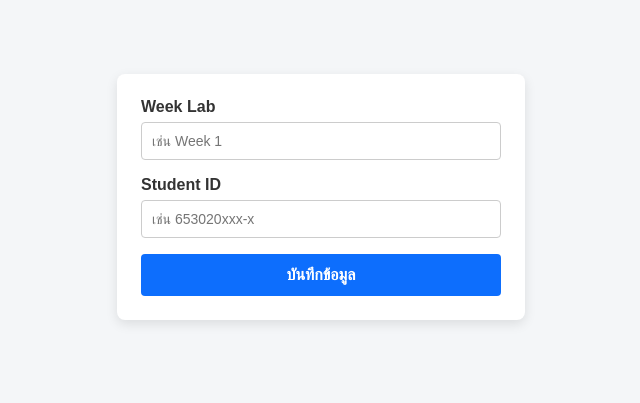
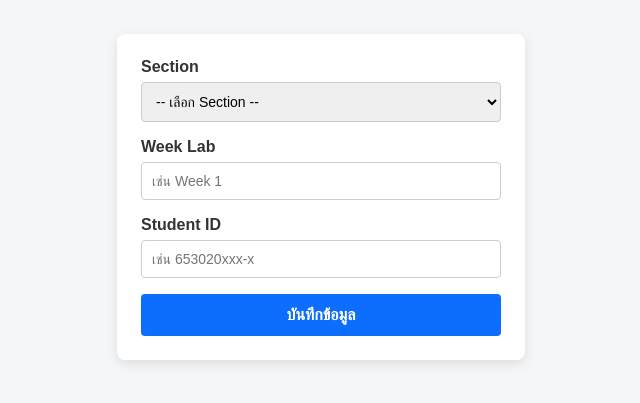
Before and after one commit to Sirimongkhol/CloudTA, a plain HTML site: page index.html in a window 1280 px wide. Shown: the part 203-606 px from the top of the page, without its empty margins (319-959 px from the left). Drawn offline with Linux system fonts and the light colour scheme.

Commit message:
add sec
Added a section selection dropdown to the form and updated the script to include the section in the form data submission.

```diff
--- a/index.html
+++ b/index.html
@@ -31,7 +31,7 @@
       margin-bottom: 6px;
       color: #333;
     }
-    input {
+    input, select {
       width: 100%;
       padding: 10px;
       border: 1px solid #ccc;
@@ -60,6 +60,16 @@
   <div class="form-card">
     <form id="labForm">
       <div class="form-group">
+        <label for="sec">Section</label>
+        <select id="sec" required>
+          <option value="" disabled selected>-- เลือก Section --</option>
+          <option value="CY Sec1">CY Sec1</option>
+          <option value="AI Sec1">AI Sec1</option>
+          <!-- เพิ่ม Sec อื่นๆ ตรงนี้ได้เลย -->
+        </select>
+      </div>
+
+      <div class="form-group">
         <label for="weekLab">Week Lab</label>
         <input type="text" id="weekLab" placeholder="เช่น Week 1" required>
       </div>
@@ -74,7 +84,7 @@
   </div>
 
   <script>
-    const SCRIPT_URL = 'https://script.google.com/macros/s/AKfycbx4T2BJTeelgrt_JxSpGBaahMDnBKuZ1KwOb5o8sLxXQzXO89xASnvoWEvnrlUDoO5x/exec'; // <--- วาง Web App URL ที่ได้จาก Apps Script ตรงนี้
+    const SCRIPT_URL = 'YOUR_APPS_SCRIPT_URL_HERE'; // <--- วาง Web App URL ตัวใหม่ตรงนี้
 
     const form = document.getElementById('labForm');
     const submitBtn = document.getElementById('submitBtn');
@@ -86,6 +96,7 @@
       submitBtn.textContent = 'กำลังส่งข้อมูล...';
 
       const formData = {
+        sec: document.getElementById('sec').value,
         weekLab: document.getElementById('weekLab').value,
         studentId: document.getElementById('studentId').value
       };
@@ -93,7 +104,7 @@
       try {
         await fetch(SCRIPT_URL, {
           method: 'POST',
-          mode: 'no-cors', // ป้องกันการติดปัญหา CORS
+          mode: 'no-cors',
           headers: {
             'Content-Type': 'application/json'
           },
```
